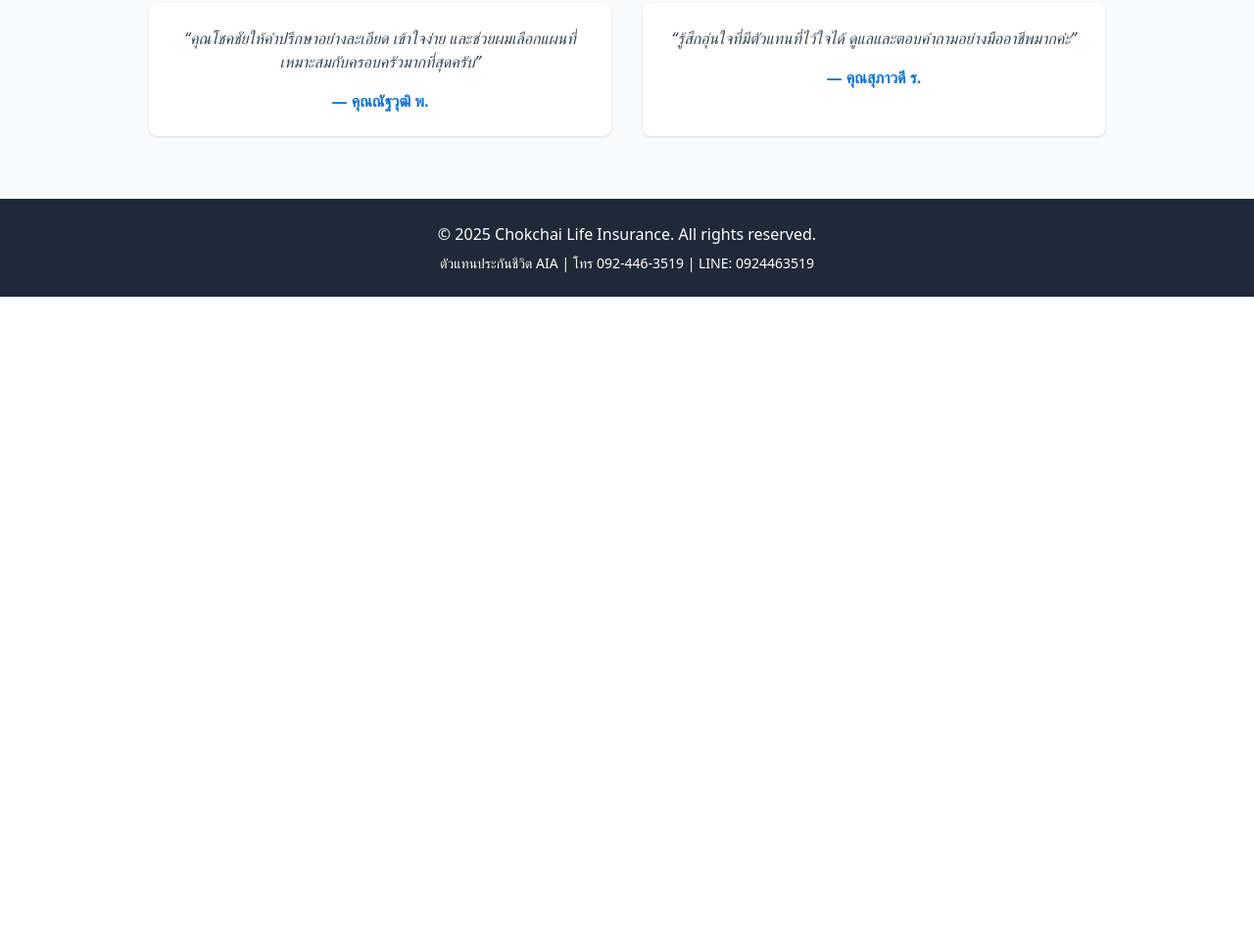
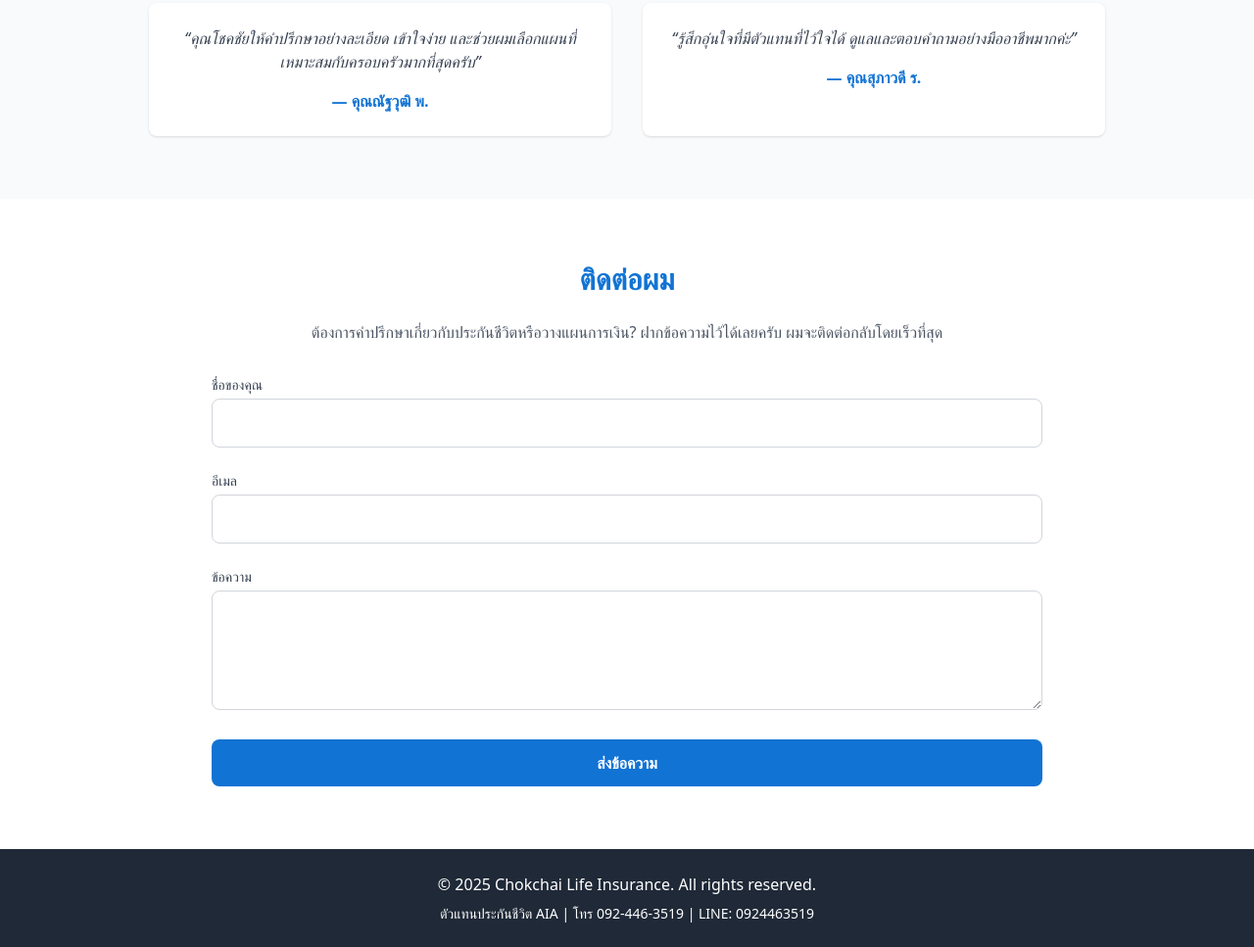
Before and after one commit to mrchokchai/mrchokchai.github.io, a plain HTML site: page index.html in a window 1280 px wide. Shown: the part 1736-2703 px from the top of the page at 98% size. Before the commit the page ends 2039 px from the top, so only its background shows below. Drawn offline with nearby package versions, Linux system fonts and the light colour scheme.

Commit message:
Update index.html

```diff
--- a/index.html
+++ b/index.html
@@ -102,6 +102,41 @@
     </div>
   </div>
 </section>
+<!-- Contact Section -->
+<section id="contact" class="py-16 bg-white">
+  <div class="max-w-4xl mx-auto px-6 text-center">
+    <h2 class="text-3xl font-bold text-primary mb-6">ติดต่อผม</h2>
+    <p class="text-gray-600 mb-8">
+      ต้องการคำปรึกษาเกี่ยวกับประกันชีวิตหรือวางแผนการเงิน?
+      ฝากข้อความไว้ได้เลยครับ ผมจะติดต่อกลับโดยเร็วที่สุด
+    </p>
+
+    <form action="https://formspree.io/f/xrbonvne" method="POST" class="space-y-6 text-left">
+      <div>
+        <label for="name" class="block text-sm font-medium text-gray-700">ชื่อของคุณ</label>
+        <input type="text" id="name" name="name" required
+          class="mt-1 w-full border border-gray-300 rounded-lg p-3 focus:ring-2 focus:ring-primary focus:outline-none" />
+      </div>
+
+      <div>
+        <label for="email" class="block text-sm font-medium text-gray-700">อีเมล</label>
+        <input type="email" id="email" name="email" required
+          class="mt-1 w-full border border-gray-300 rounded-lg p-3 focus:ring-2 focus:ring-primary focus:outline-none" />
+      </div>
+
+      <div>
+        <label for="message" class="block text-sm font-medium text-gray-700">ข้อความ</label>
+        <textarea id="message" name="message" rows="4" required
+          class="mt-1 w-full border border-gray-300 rounded-lg p-3 focus:ring-2 focus:ring-primary focus:outline-none"></textarea>
+      </div>
+
+      <button type="submit"
+        class="w-full bg-primary hover:bg-blue-700 text-white font-semibold py-3 rounded-lg transition">
+        ส่งข้อความ
+      </button>
+    </form>
+  </div>
+</section>
 
 <!-- Footer -->
 <footer class="bg-gray-800 text-white text-center p-6">
```
